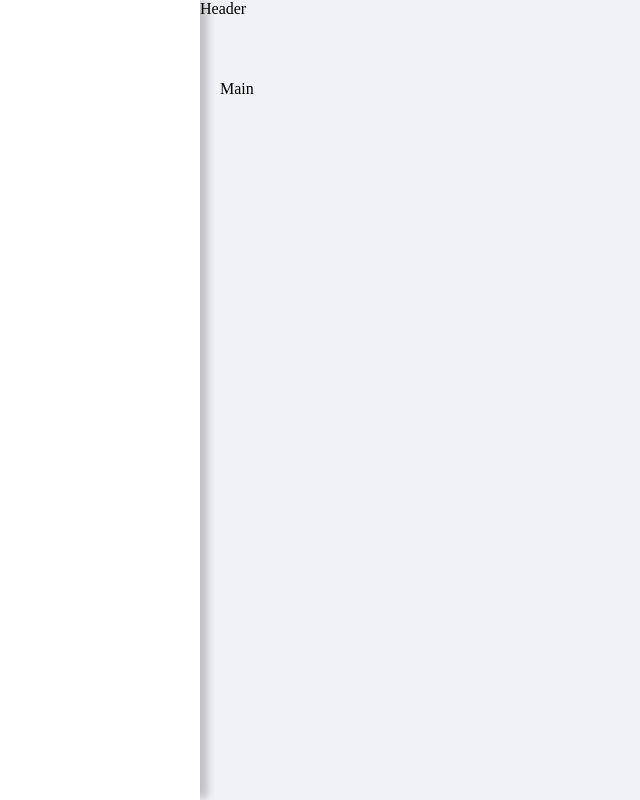
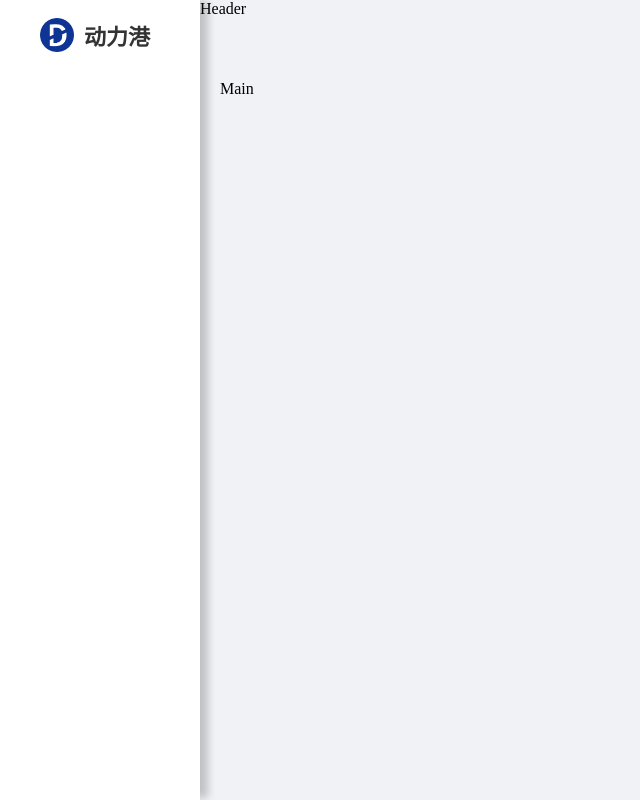
Before and after one commit to SJTU-cyeext/energy_platform, a Vue app: page / in a window 1280 px wide. Shown: the whole page, without its empty margins (0-640 px from the left). Built offline with nearby package versions, Linux system fonts and the light colour scheme; sample sign-in values are in the browser's storage.

Commit message:
17 侧边导航细节调整

```diff
--- a/src/components/navMenu/Menu.vue
+++ b/src/components/navMenu/Menu.vue
@@ -1,5 +1,10 @@
 <template>
-    <el-menu>
+    <div class="logo">
+        <img :src="logo" width="34" height="34px">
+        <h1>动力港</h1>
+    </div>
+    <!-- 根据index决定高亮的菜单，index因通过当前访问的路由动态获取 -->
+    <el-menu :router="true" :default-active="$route.path">
         <menu-item v-for="item in menuItems" :item="item" :key="item.url"></menu-item>
     </el-menu>
 </template>
@@ -7,6 +12,7 @@
 <script setup lang="ts">
     import useAuthStore from '@/store/auth';
     import MenuItem from './MenuItem.vue';
+    import logo from '@/assets/logo.png'
 
     const authStore = useAuthStore()
     const menuItems = authStore.menu
@@ -14,4 +20,26 @@
 
 </script>
 
-<style scoped></style>
+<style scoped lang="less">
+    .logo {
+        display: flex;
+        justify-content: center;
+        align-items: center;
+        height: 50px;
+        padding: 10px 0;
+
+        img {
+            margin-left: -10px;
+        }
+
+        h1 {
+            color: #333;
+            margin-left: 10px;
+            font-size: 22px;
+        }
+
+        .el-menu {
+            border-right: none;
+        }
+    }
+</style>
--- a/src/components/navMenu/MenuItem.vue
+++ b/src/components/navMenu/MenuItem.vue
@@ -2,7 +2,8 @@
     <el-sub-menu v-if="item.children" :index="item.url">
         <template #title>
             <el-icon>
-                <location />
+                <!-- 根据图标组件的名称动态渲染图标组件 -->
+                <component :is="item.icon"></component>
             </el-icon>
             <span>{{ item.name }}</span>
         </template>
@@ -10,7 +11,7 @@
     </el-sub-menu>
     <el-menu-item v-else :index="item.url">
         <el-icon>
-            <document />
+            <component :is="item.icon"></component>
         </el-icon>
         <span>{{ item.name }}</span>
     </el-menu-item>
@@ -31,3 +32,26 @@
         }
     })
 </script>
+
+<style lang="less" scoped>
+    .is-active {
+        background-color: rgb(34, 136, 255);
+        color: white !important;
+
+        div {
+            span {
+                color: white
+            }
+        }
+    }
+
+    .el-menu-item:hover {
+        background-color: rgb(34, 136, 255) !important;
+        color: white !important;
+    }
+
+    ::v-deep .el-sub-menu__title:hover {
+        background-color: rgb(34, 136, 255) !important;
+        color: white !important;
+    }
+</style>
--- a/src/style.less
+++ b/src/style.less
@@ -38,3 +38,8 @@ body {
 .mr {
     margin-right: 20px;
 }
+
+// 隐藏滚动条
+::-webkit-scrollbar {
+    display: none;
+}
```
